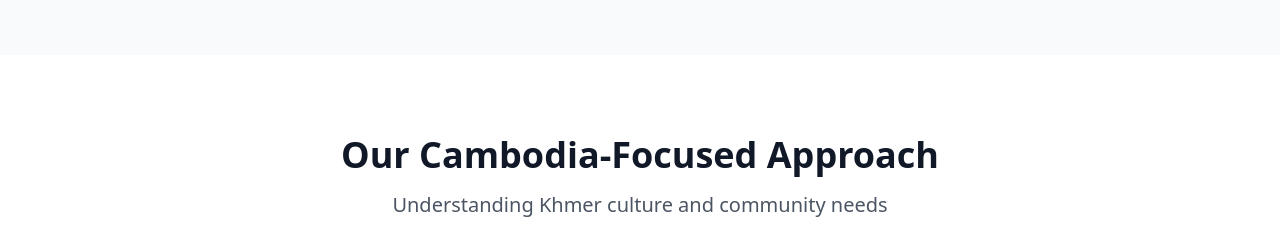
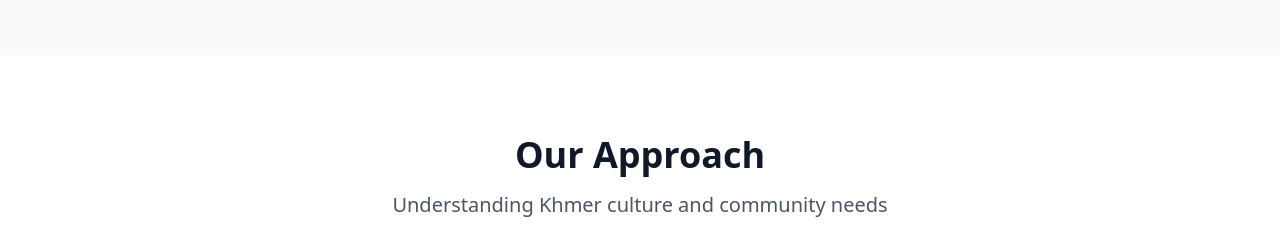
Before and after one commit to radytrainer/lotusoutreach-cambodia, a Vue app: page / in a window 1280 px wide. Shown: the part 1580-1805 px from the top of the page. Built offline with nearby package versions, Linux system fonts and the light colour scheme.

Commit message:
feat/(home): Developed Our approach [LOC-42]

```diff
--- a/src/components/home/OurAproach.vue
+++ b/src/components/home/OurAproach.vue
@@ -5,7 +5,7 @@
         <div class="max-w-7xl mx-auto">
           <div class="text-center mb-16">
             <h2 class="text-4xl font-bold text-gray-900 mb-4">
-              Our Cambodia-Focused Approach
+              Our Approach
             </h2>
             <p class="text-xl text-gray-600">
               Understanding Khmer culture and community needs
```
